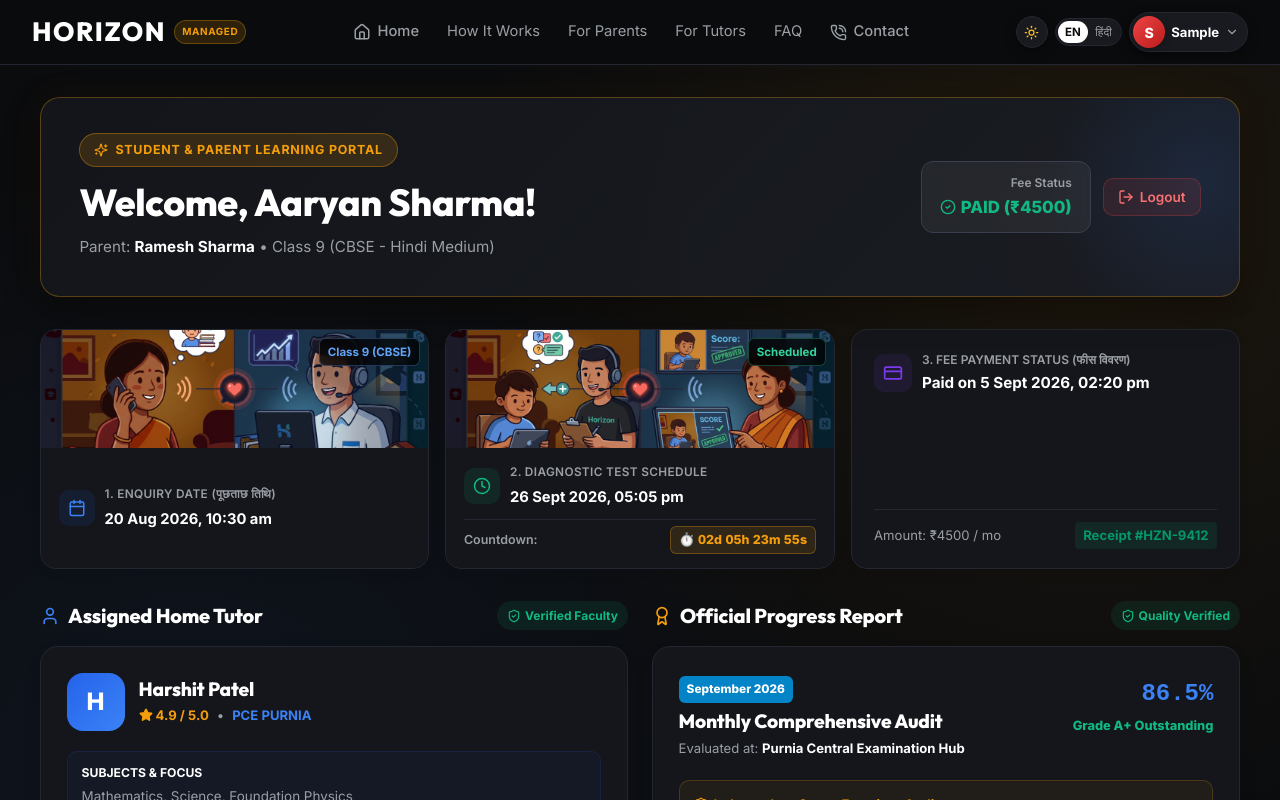
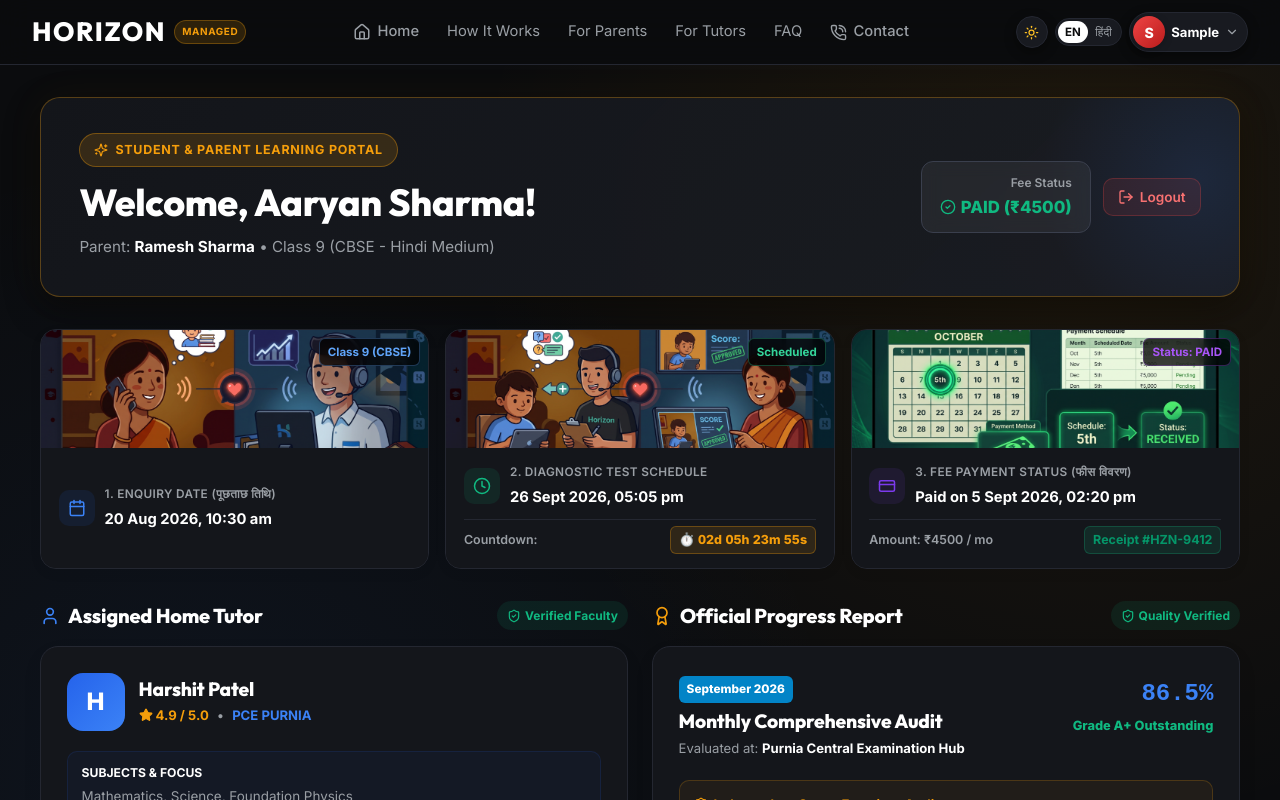
Before and after one commit to ctrlaltsolveorg-cloud/horizon-home-tuition, a Next.js app: page /student-dashboard in a window 1280 px wide. Shown: the top 800 px of the page. Built offline with nearby package versions, Linux system fonts and the light colour scheme; no server answers; the database is empty; sample sign-in values are in the browser's storage.

Commit message:
feat(dashboard): add fee payment banner to card 3 with matching header layout

```diff
--- a/src/app/student-dashboard/page.tsx
+++ b/src/app/student-dashboard/page.tsx
@@ -571,42 +571,103 @@ export default function StudentDashboard() {
               background: 'var(--card-bg)',
               border: '1px solid var(--border-color)',
               borderRadius: '16px',
-              padding: '1.2rem 1.4rem',
+              overflow: 'hidden',
               boxShadow: '0 4px 16px rgba(0,0,0,0.03)',
               display: 'flex',
               flexDirection: 'column',
-              justifyContent: 'space-between',
               minHeight: '180px'
             }}>
-              <div>
-                <div style={{ display: 'flex', alignItems: 'center', gap: '10px', marginBottom: '0.8rem' }}>
+              {/* Picture Banner - Payment Portal & Receipt Status */}
+              <div style={{
+                position: 'relative',
+                width: '100%',
+                height: '118px',
+                background: '#0d1520',
+                overflow: 'hidden'
+              }}>
+                {/* eslint-disable-next-line @next/next/no-img-element */}
+                <img
+                  src="/fee_payment_banner.png"
+                  alt="Fee Payment Portal"
+                  style={{
+                    width: '100%',
+                    height: '100%',
+                    objectFit: 'cover',
+                    objectPosition: 'center',
+                    display: 'block'
+                  }}
+                />
+                <div style={{
+                  position: 'absolute',
+                  top: '8px',
+                  right: '8px',
+                  background: 'rgba(0, 0, 0, 0.75)',
+                  backdropFilter: 'blur(8px)',
+                  color: '#a855f7',
+                  border: '1px solid rgba(168, 85, 247, 0.3)',
+                  padding: '3px 8px',
+                  borderRadius: '6px',
+                  fontSize: '0.72rem',
+                  fontWeight: 700
+                }}>
+                  {enquiry?.fee_status === 'PAID' ? 'Status: PAID' : 'Fee Portal'}
+                </div>
+              </div>
+
+              {/* Bottom Clean Info Section */}
+              <div style={{
+                padding: '0.9rem 1.1rem',
+                display: 'flex',
+                flexDirection: 'column',
+                gap: '0.5rem',
+                flexGrow: 1,
+                background: 'var(--card-bg)'
+              }}>
+                <div style={{ display: 'flex', alignItems: 'center', gap: '10px' }}>
                   <div style={{
-                    width: '38px',
-                    height: '38px',
+                    width: '36px',
+                    height: '36px',
                     borderRadius: '10px',
                     background: 'rgba(124, 58, 237, 0.1)',
                     color: '#7c3aed',
                     display: 'flex',
                     alignItems: 'center',
-                    justifyContent: 'center'
+                    justifyContent: 'center',
+                    flexShrink: 0
                   }}>
-                    <CreditCard size={20} />
+                    <CreditCard size={18} />
                   </div>
                   <div>
-                    <div style={{ fontSize: '0.75rem', color: 'var(--text-secondary)', fontWeight: 600, textTransform: 'uppercase' }}>
+                    <div style={{ fontSize: '0.74rem', color: 'var(--text-secondary)', fontWeight: 600, textTransform: 'uppercase', letterSpacing: '0.03em' }}>
                       3. Fee Payment Status (फीस विवरण)
                     </div>
-                    <div style={{ fontSize: '0.95rem', fontWeight: 700, color: 'var(--text-primary)' }}>
+                    <div style={{ fontSize: '0.92rem', fontWeight: 700, color: 'var(--text-primary)', marginTop: '2px' }}>
                       Paid on {formatDate(enquiry?.fee_paid_date)}
                     </div>
                   </div>
                 </div>
-              </div>
-              <div style={{ display: 'flex', alignItems: 'center', justifyContent: 'space-between', fontSize: '0.82rem', paddingTop: '0.75rem', borderTop: '1px solid var(--border-color)' }}>
-                <span style={{ color: 'var(--text-secondary)' }}>Amount: ₹{enquiry?.fee_amount || 4500} / mo</span>
-                <span style={{ fontWeight: 700, color: '#059669', background: 'rgba(16, 185, 129, 0.1)', padding: '2px 8px', borderRadius: '4px' }}>
-                  Receipt #HZN-9412
-                </span>
+
+                {/* Amount & Receipt Pill */}
+                <div style={{
+                  display: 'flex',
+                  alignItems: 'center',
+                  justifyContent: 'space-between',
+                  paddingTop: '0.4rem',
+                  borderTop: '1px solid var(--border-color)',
+                  fontSize: '0.78rem'
+                }}>
+                  <span style={{ color: 'var(--text-secondary)', fontWeight: 600 }}>Amount: ₹{enquiry?.fee_amount || 4500} / mo</span>
+                  <span style={{
+                    fontWeight: 700,
+                    color: '#059669',
+                    background: 'rgba(16, 185, 129, 0.12)',
+                    border: '1px solid rgba(16, 185, 129, 0.25)',
+                    padding: '2px 8px',
+                    borderRadius: '6px'
+                  }}>
+                    Receipt #HZN-9412
+                  </span>
+                </div>
               </div>
             </div>
           </div>
```
Also changed, not shown: public/fee_payment_banner.png (added).
